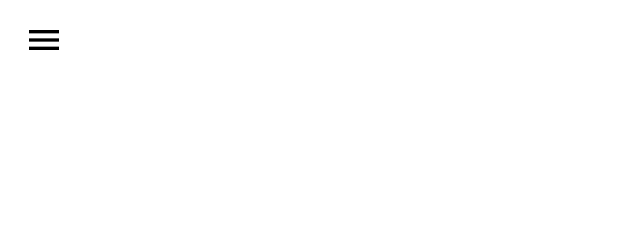
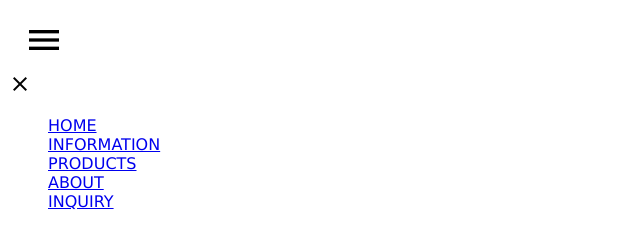
Before and after one commit to ryu-sugi/HamburgerMenu, a plain HTML site: page index.html in a window 1280 px wide. Shown: the whole page, without its empty margins (0-640 px from the left). Drawn offline with Linux system fonts and the light colour scheme.

Commit message:
リスト追加

```diff
--- a/css/style.css
+++ b/css/style.css
@@ -20,3 +20,7 @@ header {
  /* 指定した場所でカーソルの形を変形させる */
  cursor: pointer;
 }
+
+.nav-list {
+ list-style: none;
+}
--- a/index.html
+++ b/index.html
@@ -15,12 +15,23 @@
 <body>
  <header>
   <div class="sp-menu">
+   <!-- Webフォントから取り出したアイコン -->
    <span class="material-icons" id="open">menu</span>
-  </div>
- </header>
+</header>
 
+ <div class="overlay">
    <!-- Webフォントから取り出したアイコン -->
-   <!-- <span class="material-icons">close</span> -->
+   <span class="material-icons" id="close">close</span>
+   <nav class="hamburger-nav">
+    <ul id="nav-list" class="nav-list">
+      <li><a href="#">HOME</a></li>
+      <li><a href="#">INFORMATION</a></li>
+      <li><a href="#">PRODUCTS</a></li>
+      <li><a href="#">ABOUT</a><li>
+      <li><a href="#">INQUIRY</a></li>
+    </ul>
+  </nav>
+ </div>
 
 </body>
 </html>
```
